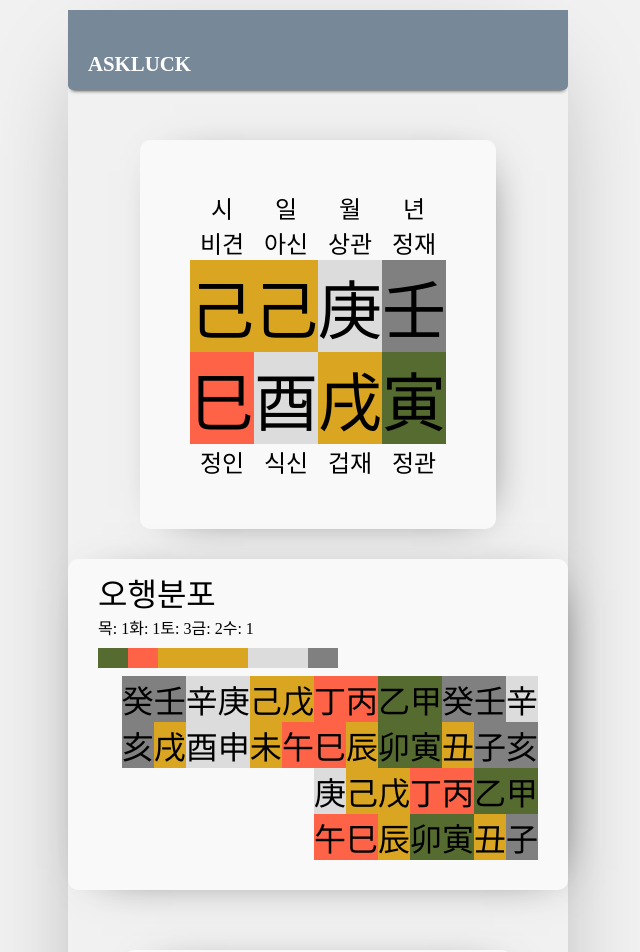
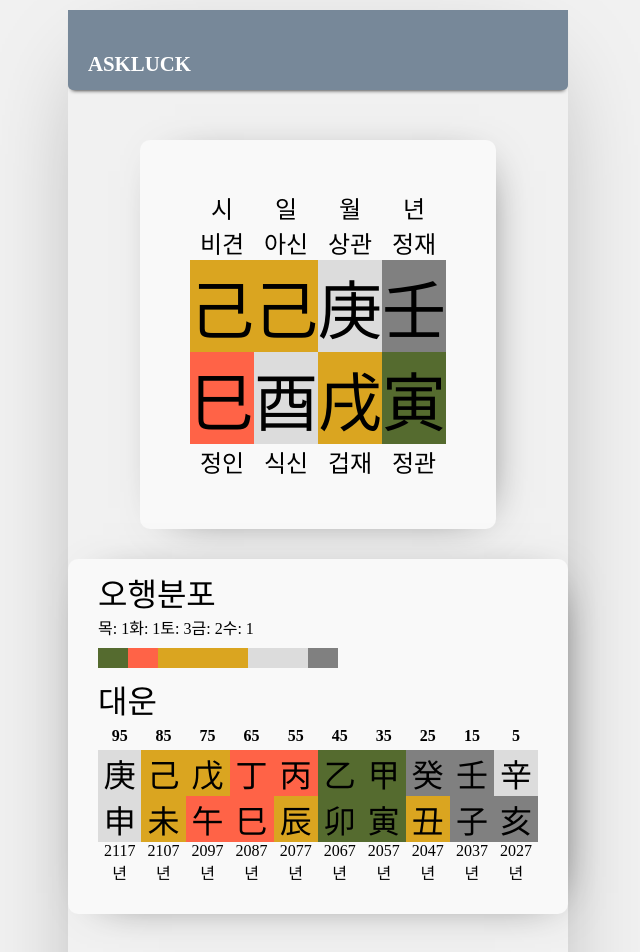
Before and after one commit to seni95/askLuck, a React (Create React App) app: page / in a window 1280 px wide. Shown: the top 952 px of the page, without its empty margins (322-962 px from the left). Built offline with nearby package versions, Linux system fonts and the light colour scheme.

Commit message:
added decadesNum function

```diff
--- a/src/components/analysis/analysis.jsx
+++ b/src/components/analysis/analysis.jsx
@@ -48,9 +48,12 @@ const Analysis = (props) => {
             timeSky={timeSky}
             timeGround={timeGround}
         ></CalFiveElements>
-
+        <div>대운</div>
         <CalculateDecades
-         yearSky={yearSky}
+        selectedYear={selectedYear}
+        selectedMonth={selectedMonth}
+        selectedDay = {selectedDay}
+        yearSky={yearSky}
          yearGround={yearGround}
          monthSky={monthSky}
          monthGround={monthGround}
--- a/src/components/analysis/calculate_decades/calculate_decades.jsx
+++ b/src/components/analysis/calculate_decades/calculate_decades.jsx
@@ -1,11 +1,17 @@
 import React from 'react'
 import Data from '../../data/data'
 import styles from './calculate_decades.module.css'
+import GetDecadesNumber from './get_decades_number/get_decades_number'
+import GetDecadesNumberR from './get_decades_number/get_decades_number_r'
+import GetDecadesYear from './get_decades_year/get_decades_year'
 
 const CalculateDecades = (props) => {
 
 
     const data = new Data();
+    const selectedYear = props.selectedYear;
+    const selectedMonth = props.selectedMonth;
+    const selectedDay = props.selectedDay;
 
     const gender = props.selectedGender;
     const yearSky = props.yearSky;
@@ -16,6 +22,13 @@ const CalculateDecades = (props) => {
     let monthGroundIndex = data.ground.findIndex(i => i.name == monthGround.name);
 
 
+    //순행한다고 했을 때 8월 8일~9월 7일생 까지
+    // 절기력으로 백로의 기준을 따른다. (8월 8일~9월 7일까지 신달이다.)
+    // 이렇게 되면 month 숫자의 값을 받아오면 부정확해지고,
+    // monthGroundIndex의 값을 받아와야 절기력으로 같은 달이 같은 숫자의 적용을 받으므로 정확하다.
+
+
+
     let decadesSkyArr = [];
     let decadesGroundArr = [];
     let decadesResult = [];
@@ -24,30 +37,47 @@ const CalculateDecades = (props) => {
     const goStraight = () => {
         let forkey = 0;
         //대운 순행 함수
-        for (let i = 0; i < 20; i++) {
+        for (let i = 0; i < 10; i++) {
 
             monthSkyIndex = monthSkyIndex < 9 ? ++monthSkyIndex : 0;
             decadesSkyArr.push(
+                <>
+                <GetDecadesNumber
+                order = {i}
+                selectedYear ={selectedYear}
+                selectedMonth={selectedMonth}
+                selectedDay={selectedDay}
+                monthIndex={data.ground.findIndex(i => i.name == monthGround.name)}
+                ></GetDecadesNumber>
                 <span key={forkey} className={styles.span} id={data.sky[monthSkyIndex].color}>
                     {data.sky[monthSkyIndex].code}
                 </span>
+                </>
             )
             forkey++;
         }
 
 
-        for (let i = 0; i < 20; i++) {
+        for (let i = 0; i < 10; i++) {
             monthGroundIndex = monthGroundIndex < 11 ? ++monthGroundIndex : 0;
-            decadesGroundArr.push(
+            decadesGroundArr.push(<>
                 <span key={forkey} className={styles.span} id={data.ground[monthGroundIndex].color}>
                     {data.ground[monthGroundIndex].code}
                 </span>
+                  <GetDecadesYear
+                  order = {i}
+                  selectedYear ={selectedYear}
+                  selectedMonth={selectedMonth}
+                  selectedDay={selectedDay}
+                  monthIndex={data.ground.findIndex(i => i.name == monthGround.name)}
+                  ></GetDecadesYear>
+                  </>
             )
             forkey++;
 
         }
 
-        for (let i = 0; i < 20; i++) {
+        for (let i = 0; i < 10; i++) {
             decadesResult.push(<span className={styles.pillar}>
                 {decadesSkyArr[i]}
                 {decadesGroundArr[i]}
@@ -60,19 +90,27 @@ const CalculateDecades = (props) => {
     const gobackwards=()=>{
         let forkey = 0;
         //대운 역행 함수
-        for (let i = 0; i < 20; i++) {
+        for (let i = 0; i < 10; i++) {
 
             monthSkyIndex = monthSkyIndex > 0 ? --monthSkyIndex : 9;
             decadesSkyArr.push(
+                <>
+                <GetDecadesNumberR
+                selectedYear ={selectedYear}
+                selectedMonth={selectedMonth}
+                selectedDay={selectedDay}
+                monthIndex={data.ground.findIndex(i => i.name == monthGround.name)}
+                ></GetDecadesNumberR>
                 <span key={forkey} className={styles.span} id={data.sky[monthSkyIndex].color}>
                     {data.sky[monthSkyIndex].code}
                 </span>
+                </>
             )
             forkey++;
         }
 
 
-        for (let i = 0; i < 20; i++) {
+        for (let i = 0; i < 10; i++) {
             monthGroundIndex = monthGroundIndex > 0 ? --monthGroundIndex : 11;
             decadesGroundArr.push(
                 <span key={forkey} className={styles.span} id={data.ground[monthGroundIndex].color}>
@@ -83,13 +121,15 @@ const CalculateDecades = (props) => {
 
         }
 
-        for (let i = 0; i < 20; i++) {
+        for (let i = 0; i < 10; i++) {
             decadesResult.push(<span className={styles.pillar}>
                 {decadesSkyArr[i]}
                 {decadesGroundArr[i]}
             </span>);
 
         }
+
+        console.log(decadesResult);
 
     }
 
--- a/src/components/analysis/calculate_decades/calculate_decades.module.css
+++ b/src/components/analysis/calculate_decades/calculate_decades.module.css
@@ -1,7 +1,10 @@
 .container{
     display: flex;
-    flex-flow: row-reverse wrap;
+    flex-flow: row-reverse;
     /* flex-direction: ; */
+    flex-wrap: nowrap;
+    /* overflow: scroll; */
+
 }
 .pillar{
 display: flex;
--- /dev/null
+++ b/src/components/analysis/calculate_decades/get_decades_number/get_decades_number.jsx
@@ -0,0 +1,53 @@
+import React from 'react'
+import styles from './get_decades_number.module.css'
+
+const GetDecadesNumber = (props) => {
+
+    const param = [
+        7,6,4,6,5,5,6,7,7,8,8,7
+    ]
+
+    const order= props.order;
+    const selectedMonth = props.selectedMonth+1<12?props.selectedMonth+1:0;
+    //8월이면 7을 반환하는데, 1을 더해서 8로 만들어줌
+
+    // 7이면 6을 반환하는데, 1을 더해서 7로 만들어줌
+    const selectedDay = props.selectedDay;
+    const monthIndex = props.monthIndex;
+    //7월 26일의 경우 인덱스 7번을 반환 (미달)
+    const selectedYear = props.selectedYear;
+    const dateTotalCount = new Date(selectedYear, selectedMonth, 0).getDate();
+
+    let toCalResult = 0;
+
+    const decadesNum = ()=>{
+        if(selectedMonth==monthIndex){
+            toCalResult = dateTotalCount-selectedDay;
+            //31일에서 26을 뺌. (5)
+            toCalResult+=param[monthIndex];
+            }else{
+            toCalResult = param[monthIndex]-selectedDay;
+                        }
+       let Result = Math.floor(toCalResult/3);
+
+       return Result;
+    }
+
+    const returnYear = ()=>{
+       let decadesNumResult = decadesNum();
+
+       return decadesNumResult+parseInt(selectedYear)+order*10;
+    }
+
+  return (
+    <>
+
+   <h1 className={styles.h1}>
+    {order!=0 && order}
+    {decadesNum()}
+   </h1>
+   </>
+  )
+}
+
+export default GetDecadesNumber
--- /dev/null
+++ b/src/components/analysis/calculate_decades/get_decades_number/get_decades_number.module.css
@@ -0,0 +1,5 @@
+.h1{
+    font-size:1rem;
+    margin: 0;
+    padding:5px;
+}
--- /dev/null
+++ b/src/components/analysis/calculate_decades/get_decades_number/get_decades_number_r.jsx
@@ -0,0 +1,41 @@
+import React from 'react'
+
+const GetDecadesNumberR = (props) => {
+
+    const param = [
+        7,6,4,6,5,5,6,7,7,8,8,7
+    ]
+    const selectedMonth = props.selectedMonth+1<12?props.selectedMonth+1:0;
+    //8월이면 7을 반환하는데, 1을 더해서 8로 만들어줌
+
+    // 7이면 6을 반환하는데, 1을 더해서 7로 만들어줌
+    const selectedDay = props.selectedDay;
+    const monthIndex = props.monthIndex;
+    //7월 26일의 경우 인덱스 7번을 반환 (미달)
+    const selectedYear = props.selectedYear;
+    const dateTotalCount = new Date(selectedYear, selectedMonth, 0).getDate();
+
+    let toCalResult = 0;
+
+    const decadesNum = ()=>{
+        if(selectedMonth==monthIndex){
+            toCalResult = dateTotalCount-selectedDay;
+            //31일에서 26을 뺌. (5)
+            toCalResult+=param[monthIndex];
+            }else{
+            toCalResult = param[monthIndex]-selectedDay;
+                        }
+       let Result = Math.floor(toCalResult/3);
+
+       return Result;
+    }
+
+
+  return (
+   <h1>
+    {decadesNum()}
+   </h1>
+  )
+}
+
+export default GetDecadesNumberR
--- /dev/null
+++ b/src/components/analysis/calculate_decades/get_decades_year/get_decades_year.jsx
@@ -0,0 +1,53 @@
+import React from 'react'
+import styles from './get_decades_year.module.css'
+
+const GetDecadesYear = (props) => {
+
+
+        const param = [
+            7,6,4,6,5,5,6,7,7,8,8,7
+        ]
+
+        const order= props.order;
+        const selectedMonth = props.selectedMonth+1<12?props.selectedMonth+1:0;
+        //8월이면 7을 반환하는데, 1을 더해서 8로 만들어줌
+
+        // 7이면 6을 반환하는데, 1을 더해서 7로 만들어줌
+        const selectedDay = props.selectedDay;
+        const monthIndex = props.monthIndex;
+        //7월 26일의 경우 인덱스 7번을 반환 (미달)
+        const selectedYear = props.selectedYear;
+        const dateTotalCount = new Date(selectedYear, selectedMonth, 0).getDate();
+
+        let toCalResult = 0;
+
+        const decadesNum = ()=>{
+            if(selectedMonth==monthIndex){
+                toCalResult = dateTotalCount-selectedDay;
+                //31일에서 26을 뺌. (5)
+                toCalResult+=param[monthIndex];
+                }else{
+                toCalResult = param[monthIndex]-selectedDay;
+                            }
+           let Result = Math.floor(toCalResult/3);
+
+           return Result;
+        }
+
+        const returnYear = ()=>{
+           let decadesNumResult = decadesNum();
+
+           return decadesNumResult+parseInt(selectedYear)+order*10;
+        }
+
+      return (
+        <>
+       <span className={styles.span}>
+        {returnYear()}년
+       </span>
+       </>
+      )
+    }
+
+
+export default GetDecadesYear
--- /dev/null
+++ b/src/components/analysis/calculate_decades/get_decades_year/get_decades_year.module.css
@@ -0,0 +1,3 @@
+.span{
+    font-size: 1rem;
+}
```
